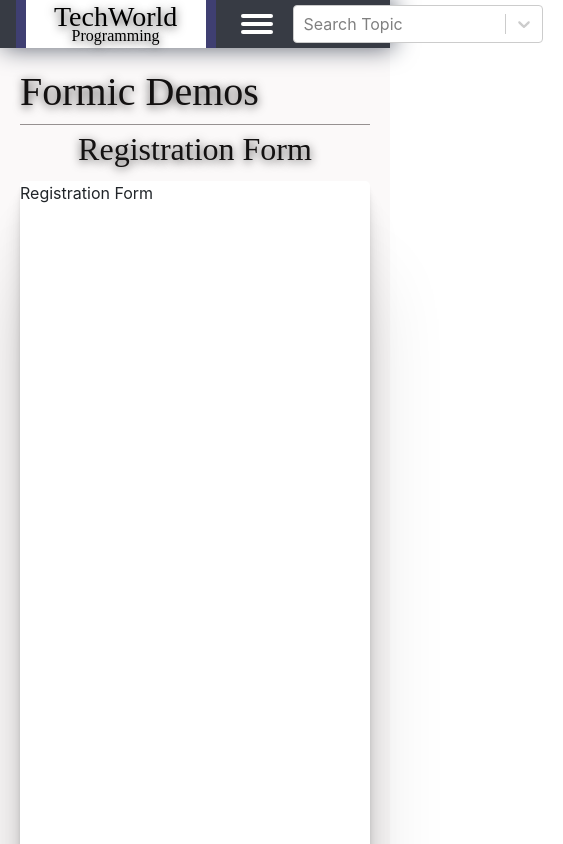
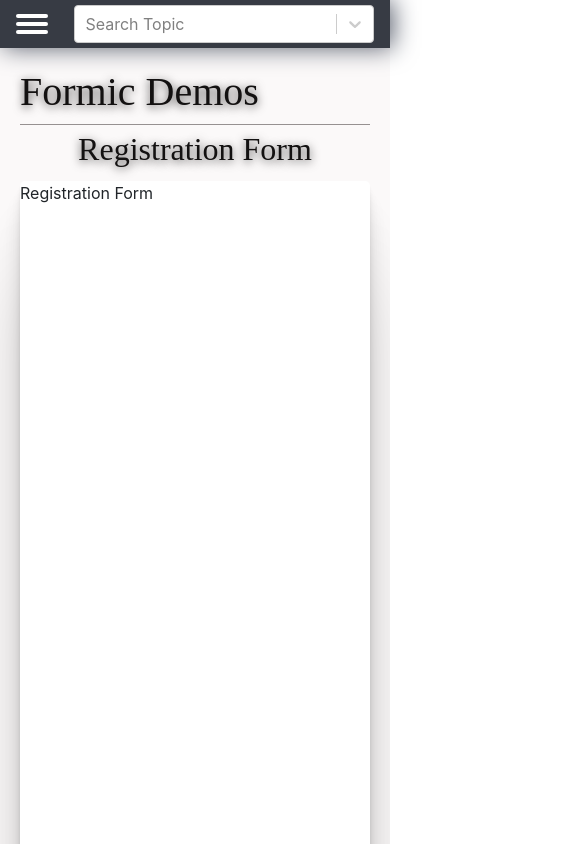
Before and after one commit to dkeshri/react, a React (Create React App) app: page /React/Components/Forms/Formic in a window 390 px wide. Shown: the top 844 px of the page, 563 px wide, since content can reach past the window. Built offline with nearby package versions, Linux system fonts and the light colour scheme.

Commit message:
nhdskjfh

```diff
--- a/src/Components/Common/PageSearch.js
+++ b/src/Components/Common/PageSearch.js
@@ -17,9 +17,7 @@
 
 const useStyles = makeStyles((theme) => ({
     SelectStyle: {
-        width: '250px',
-        color: 'black',
-        margin: '0 20px'
+
 
     }
 }));
@@ -35,7 +33,7 @@
                 name="form-field-name"
                 options={optionList}
                 onChange={seacrchBoxProps.onChangeSearchBox}
-                className={classes.SelectStyle}
+                className="pageSearchCss"
                 placeholder={'Search Topic'}
                 value={seacrchBoxProps.searchBoxSeletedItem}
                 padding={'20px'}
--- a/src/assets/css/Logo.module.css
+++ b/src/assets/css/Logo.module.css
@@ -29,6 +29,9 @@
     font-family: serif;
     text-shadow: 0px 2px 10px rgb(71 69 69);
 }
-.logo_container:hover{
+@media screen and (max-width:768px){
+    .container{
+        display: none;
+    }
 
 }
--- a/src/assets/css/navbar.css
+++ b/src/assets/css/navbar.css
@@ -35,3 +35,25 @@
     object-fit: cover;
     overflow: hidden;
   }
+  .pageSearchCss{
+    width: 600px;
+    color: black;
+  }
+  @media screen and (max-width:1024px){
+    .pageSearchCss{
+      width: 400px;
+    }
+  }
+  @media screen and (max-width:768px){
+    nav{
+      transition: all .3s ease-in-out;
+    }
+    .pageSearchCss{
+      width: 300px;
+    }
+  }
+  @media screen and (max-width:480){
+    .pageSearchCss{
+      width: 200px;
+    }
+  }
```
Also changed, not shown: src/assets/css/PageSearch.css (added).
